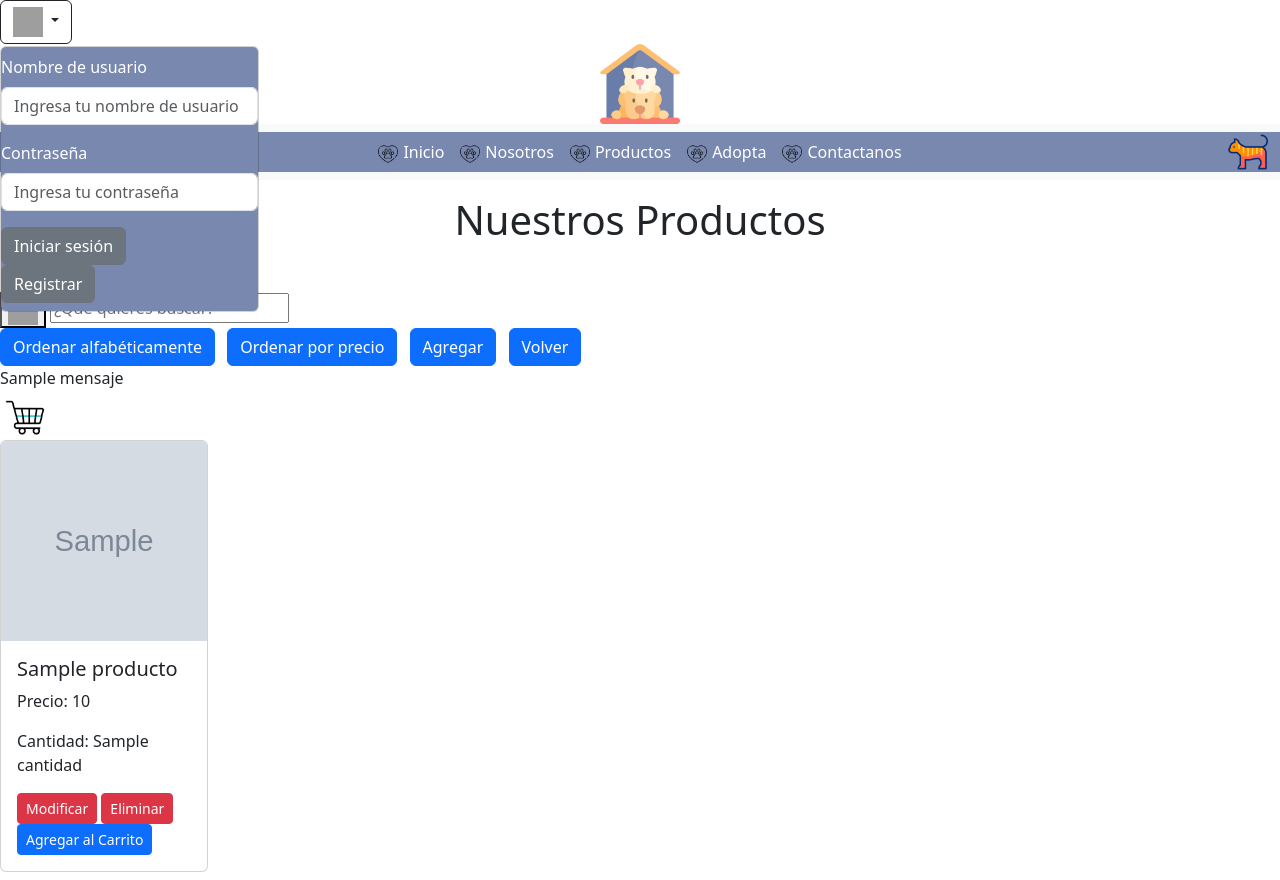
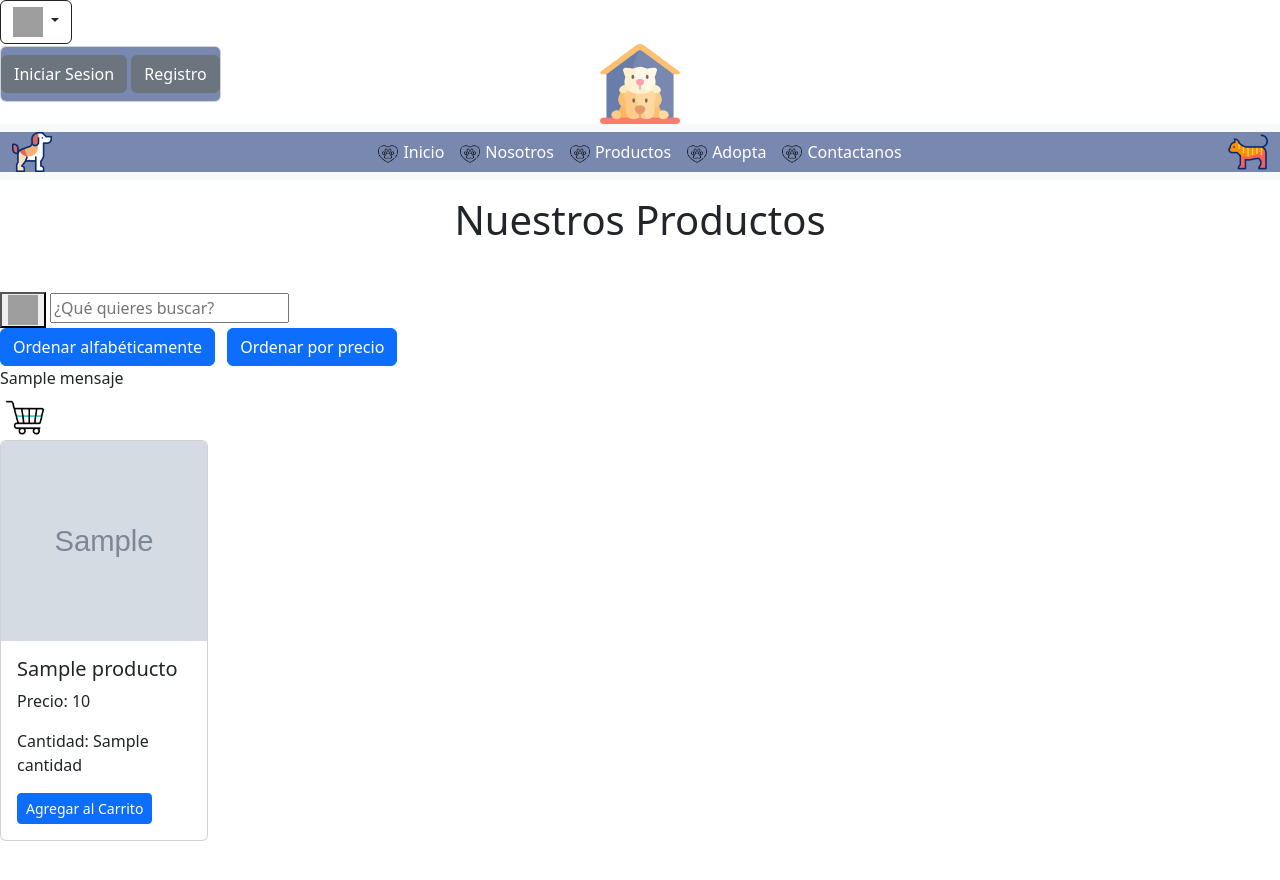
Before and after one commit to Karol3Navarro/Examen_PGY2131_001D_Dayana_Alvarez_Karol_Navarro, a Django app: template productos/templates/productos/nuevos_prod.html in a window 1280 px wide, after a click that opens the changed part. After the commit the page ends 841 px from the top, so only its background shows below. Run offline with Django 3.2, Linux system fonts and the light colour scheme; the template is opened without the code that fills it: most values are stand-ins (such as "Sample title", 1, 10 or a date in 2020); grey boxes marked "Sample" are stand-in pictures; some libraries are stand-ins or nearby versions; grey boxes are pictures that could not be loaded.

Commit message:
Validacion de agregar producto

```diff
--- a/productos/templates/productos/base.html
+++ b/productos/templates/productos/base.html
@@ -39,7 +39,7 @@
                                 {%if user.is_authenticated %}
                                     @{{user.username}}
                                     <br>
-                                    <button class="btn btn-danger" type="submit">Cerrar Sesion</button>
+                                    <button class="btn btn-danger" type="submit">Cerrar Sesión</button>
                                 {% else %}
                                     <a class="btn btn-primary btn-secondary" href="{% url 'login' %}">Iniciar Sesion</a>
                                     <a class="btn btn-primary btn-secondary" href="{% url 'registro' %}">Registro</a>
--- a/productos/templates/productos/nuevos_prod.html
+++ b/productos/templates/productos/nuevos_prod.html
@@ -21,21 +21,24 @@
                     </button>
                     <!-- Formulario -->
                     <div class="dropdown-menu" style="background-color:  #7888AF;color: white;" aria-labelledby="dropdownForm">
-                        <form class="form">
-                            <div class="mb-3">
-                                <label for="username" class="form-label">Nombre de usuario</label>
-                                <input type="text" class="form-control" id="username" placeholder="Ingresa tu nombre de usuario">
-                            </div>
-                            <div class="mb-3">
-                                <label for="password" class="form-label">Contraseña</label>
-                                <input type="password" class="form-control" id="password" placeholder="Ingresa tu contraseña">
-                            </div>
-                            <button type="submit" class="btn btn-primary btn-secondary" onclick="login()">Iniciar sesión</button><br>
-                            <a href="{% url 'registro' %}"type="submit" class="btn btn-primary btn-secondary">Registrar</a>
+                        <form class="form" method="post" action="{% url 'logout' %}">
+                              <a style="color: white;" class="nav-link" href="#" role="button" aria-expanded="false">
+                                  {%if user.is_authenticated %}
+                                      @{{user.username}}
+                                      <br>
+                                      <button class="btn btn-danger" type="submit">Cerrar Sesión</button>
+                                  {% else %}
+                                      <a class="btn btn-primary btn-secondary" href="{% url 'login' %}">Iniciar Sesion</a>
+                                      <a class="btn btn-primary btn-secondary" href="{% url 'registro' %}">Registro</a>
+                                  {% endif %}
+                              </a>
+                              {% csrf_token %}
+
                         </form>
                     </div>
                 </div>
             </div>
+
         </div>
         <!--Logo-->
         <center>
@@ -97,15 +100,15 @@
     </div>
     <button id="btnOrdenarAlfabeticamente" class="btn btn-primary me-md-2" onclick="ordenarAlfabeticamente()">Ordenar alfabéticamente</button>
     <button id="btnOrdenar" class="btn btn-primary me-md-2" onclick="ordenarPorPrecio()">Ordenar por precio</button>
-
-
+    <!-- Solo cuando esta conectado y es admin -->
+    {% if user.is_authenticated and user.is_superuser %}
         <button class="btn btn-primary me-md-2" type="button">
             <a style="color: white; text-decoration: none;" href="{% url 'productosAdd' %}">Agregar</a>
         </button>
         <button class="btn btn-primary me-md-2" type="button">
             <a style="color: white; text-decoration: none;" href="{% url 'nuevos_prod' %}">Volver</a>
         </button>
-
+    {% endif%}
     <div id="idMensaje">
         {% if mensaje %}
             {{ mensaje }}
@@ -128,8 +131,10 @@
 
                             <!-- Botones -->
                             <div class="d-grid gap-3 d-md-block">
+                                {% if user.is_authenticated and user.is_superuser %}
                                     <a href="{% url 'productos_findEdit' pk=x.id_producto %}" class="btn btn-danger btn-sm">Modificar</a>
                                     <a href="{% url 'productos_del' pk=x.id_producto %}" class="btn btn-danger btn-sm">Eliminar</a>
+                                {% endif %}
                                 <form action="{% url 'agregar_al_carrito' x.id_producto %}" method="post">
                                     {% csrf_token %}
                                     <button type="submit" class="btn btn-primary btn-sm">Agregar al Carrito</button>
--- a/templates/registration/login.html
+++ b/templates/registration/login.html
@@ -99,7 +99,7 @@
 
                 <a style=" text-decoration: none; margin-left: 20px;" href="{% url 'index' %}">Inicio</a> |
                 <a style="text-decoration: none; margin-right: 20px;" href="{% url 'registro' %}">Registro</a>
-                <button class="btn btn-primary float-right" type="submit">Iniciar Session</button>
+                <button class="btn btn-primary float-right" type="submit">Iniciar Sesión</button>
             </form>
         </div>
     </div>
```
Also changed, not shown: db.sqlite3, media/producto/118173-halti-training-lead-red-size-s-and-l_1_g.jpg (added). Lines whose indentation alone changed are shown as unchanged.
